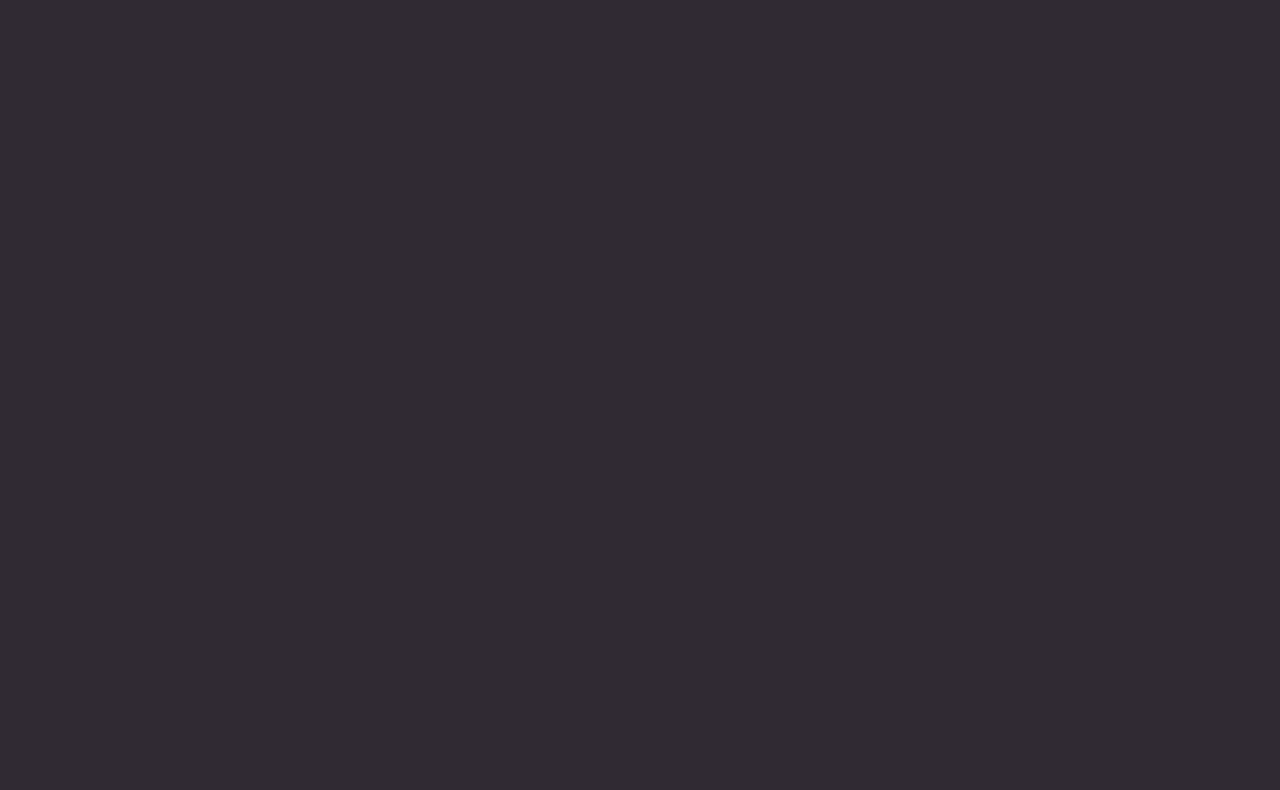
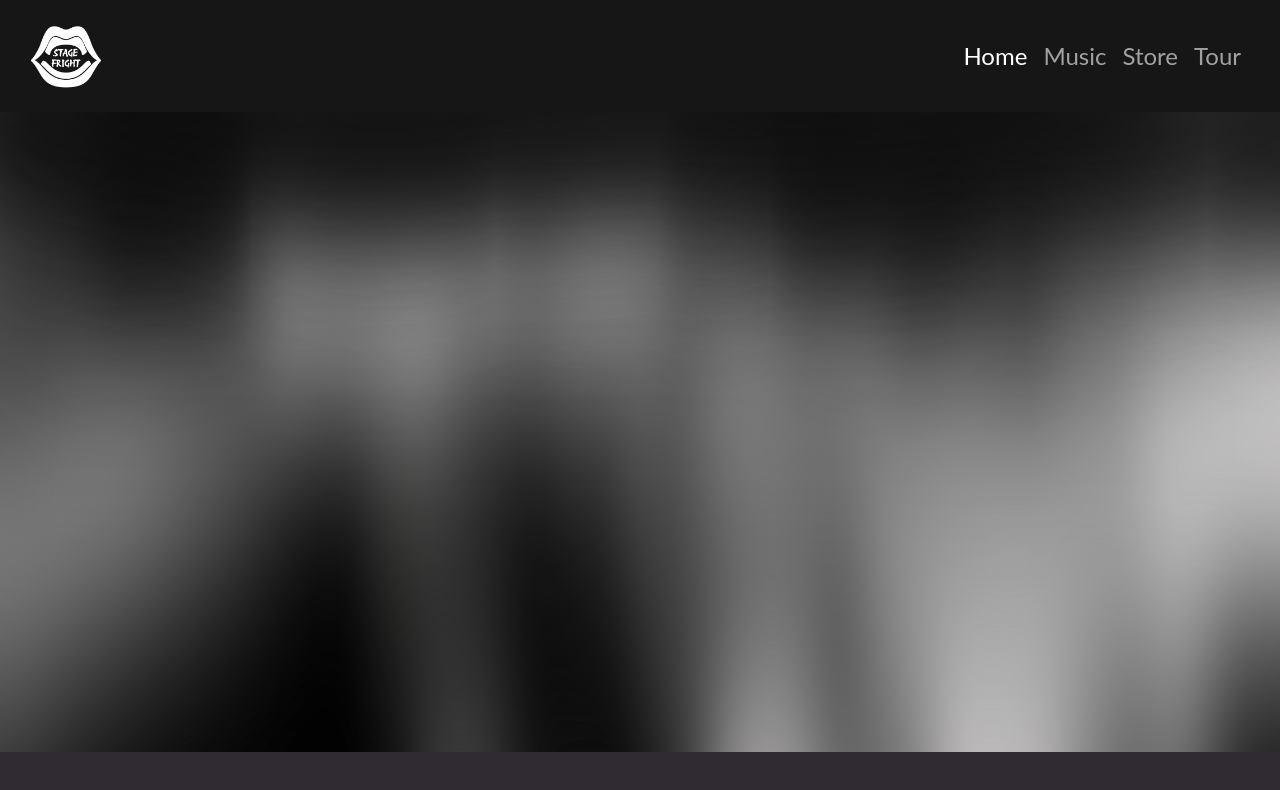
Before and after one commit to fccc-sd/web-team-mason-nathan-skylar-xander, a plain HTML site: page index.html in a window 1280 px wide. Drawn offline with Linux system fonts and the light colour scheme.

Commit message:
pushed main

```diff
--- a/css/style.css
+++ b/css/style.css
@@ -0,0 +1,12 @@
+*{
+    margin: 0;
+    padding: 0;
+}
+
+body{
+    padding-top: 112px;
+}
+
+.navbar-main{
+    font-size: 1.5em !important;
+}
--- a/index.html
+++ b/index.html
@@ -9,6 +9,38 @@
         <title>Stage Fright</title>
     </head>
     <body>
+        <nav class="navbar navbar-expand-lg fixed-top navbar-dark bg-dark" style="padding-top: 1em; padding-bottom: 1em;">
+            <div class="container-fluid">
+                <a class="navbar-brand" href="#">
+                    <img src="images/stage fright.png" alt="logo" width="70" height="70">
+                </a>
+                <button class="navbar-toggler" type="button" data-bs-toggle="collapse" data-bs-target="#navbarSupportedContent" aria-controls="navbarSupportedContent" aria-expanded="false" aria-label="Toggle navigation">
+                    <span class="navbar-toggler-icon"></span>
+                </button>
+                <div class="collapse navbar-collapse" id="navbarSupportedContent">
+                    <ul class="navbar-nav ml-auto navbar-main">
+                        <li class="nav-item">
+                            <a class="nav-link active" aria-current="page" href="#">Home</a>
+                        </li>
+                        <li class="nav-item">
+                            <a class="nav-link" href="pages/music.html">Music</a>
+                        </li>
+                        <li class="nav-item">
+                            <a class="nav-link" href="pages/store.html">Store</a>
+                        </li>
+                        <li class="nav-item">
+                            <a class="nav-link" href="pages/tour.html">Tour</a>
+                        </li>
+                    </ul>
+                </div>
+            </div>
+        </nav>
+
+        <div class="container-fluid" style="padding: 0; min-width: 100%;">
+            <img src="images/main-bg.jpg" alt="background" class="img-fluid">
+        </div>
+
+
         <script src="js/bootstrap.bundle.js"></script>
     </body>
 </html>
```
Also changed, not shown: images/main-bg.jpg (added), images/stage fright.png (added).
